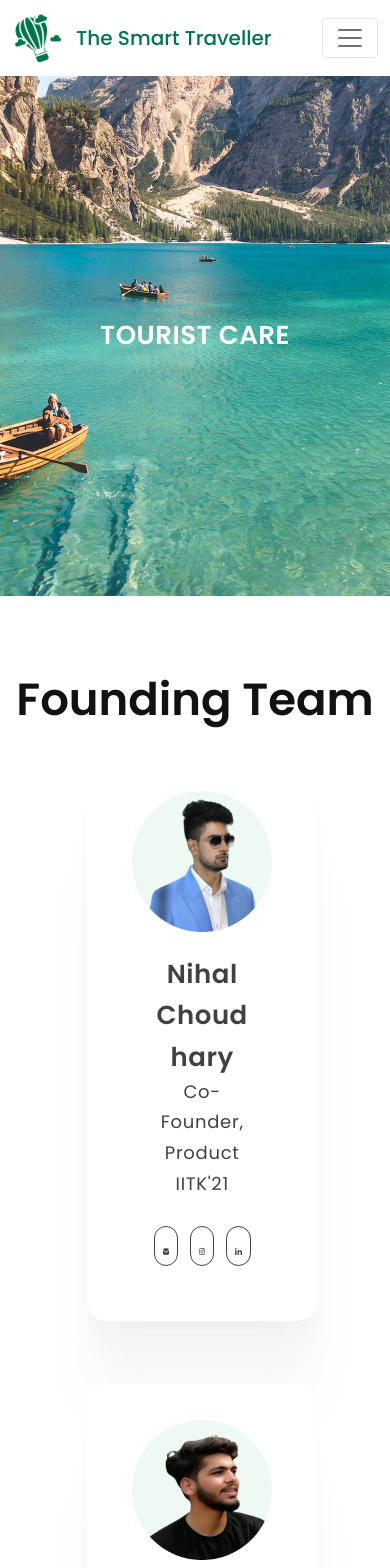
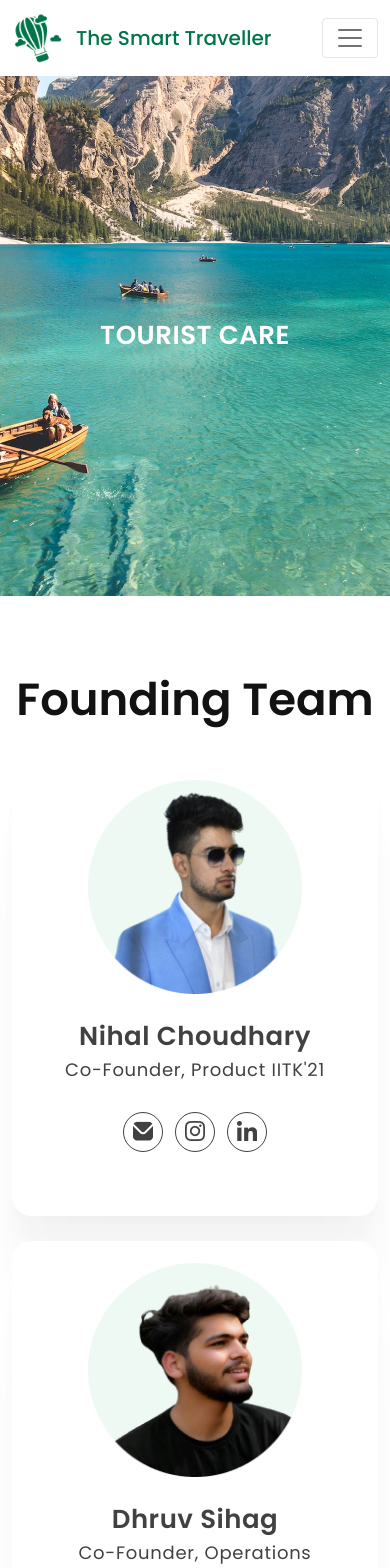
Before and after one commit to jsgill/smart-travelling, a Next.js app: page /contact in a window 390 px wide. Shown: the top 1568 px of the page. Built offline with nearby package versions, Linux system fonts and the light colour scheme.

Commit message:
contact section done

```diff
--- a/pages/contact.jsx
+++ b/pages/contact.jsx
@@ -53,7 +53,7 @@ function Contact() {
                                         </div>
                                     </div>
                                 </div>
-                                <div className="col-lg-6">
+                                <div className="col-lg-6" id={styles.contact_second_user22}>
                                     <div className="card" id={styles.contact_card_one}>
                                         <div>
                                             <Image src={user_two} width="214px" height="214px" alt="user-two" />
@@ -125,7 +125,7 @@ function Contact() {
                             <div className="col-lg-6">
                                 <input type="text" placeholder="Your name" name="name" className={styles.contact_inputs11} />
                             </div>
-                            <div className="col-lg-6">
+                            <div className="col-lg-6" id={styles.contact_ph_info}>
                                 <input type="text" placeholder="Phone number" name="phone" className={styles.contact_inputs22} />
                             </div>
                             <div className="col-lg-12">
--- a/styles/Contact.module.css
+++ b/styles/Contact.module.css
@@ -237,6 +237,9 @@
   padding: 0% 15% 0% 15%;
 }
 @media only screen and (max-width: 768px) {
+  .contact_all_card {
+    padding: 0px !important;
+  }
   .contact_tourist_care {
     font-size: 26px !important;
   }
@@ -244,10 +247,9 @@
     font-size: 45px !important;
   }
   #contact_card_one {
-    width: 90% !important;
-    height: 90% !important;
-    padding: 45px !important;
-    justify-content: center !important;
+    width: 100% !important;
+    height: 100% !important;
+    margin: 0px !important;
   }
   .contact_user_h1 {
     font-size: 45px !important;
@@ -269,9 +271,38 @@
     width: 80% !important;
     margin: auto !important;
   }
+  .contact_info11 {
+    padding: 0% !important;
   }
-/* @media only screen and (max-width: 1024px) {
-  .contact_tourist_care {
+  .contact_your_details {
+    padding: 0% !important;
+  }
+  #contact_second_user22 {
+    margin-top: 25px !important;
+  }
+}
+@media only screen and (max-width: 1024px) {
+  /* .contact_tourist_care {
     top: 40% !important;
+  } */
+  #contact_card_one {
+    width: 100% !important;
+    height: 100% !important;
+    margin: 0px !important;
+    margin-top: 20px !important;
   }
-} */
+}
+@media only screen and (max-width: 912px) {
+  #contact_second_user22 {
+    margin-top: 25px !important;
+  }
+  .contact_channel_text {
+    text-align: start !important;
+  }
+  #contact_social11 {
+    justify-content: start !important;
+  }
+  #contact_ph_info {
+    margin-top: 20px !important;
+  }
+}
```
Lines whose indentation alone changed are shown as unchanged.
